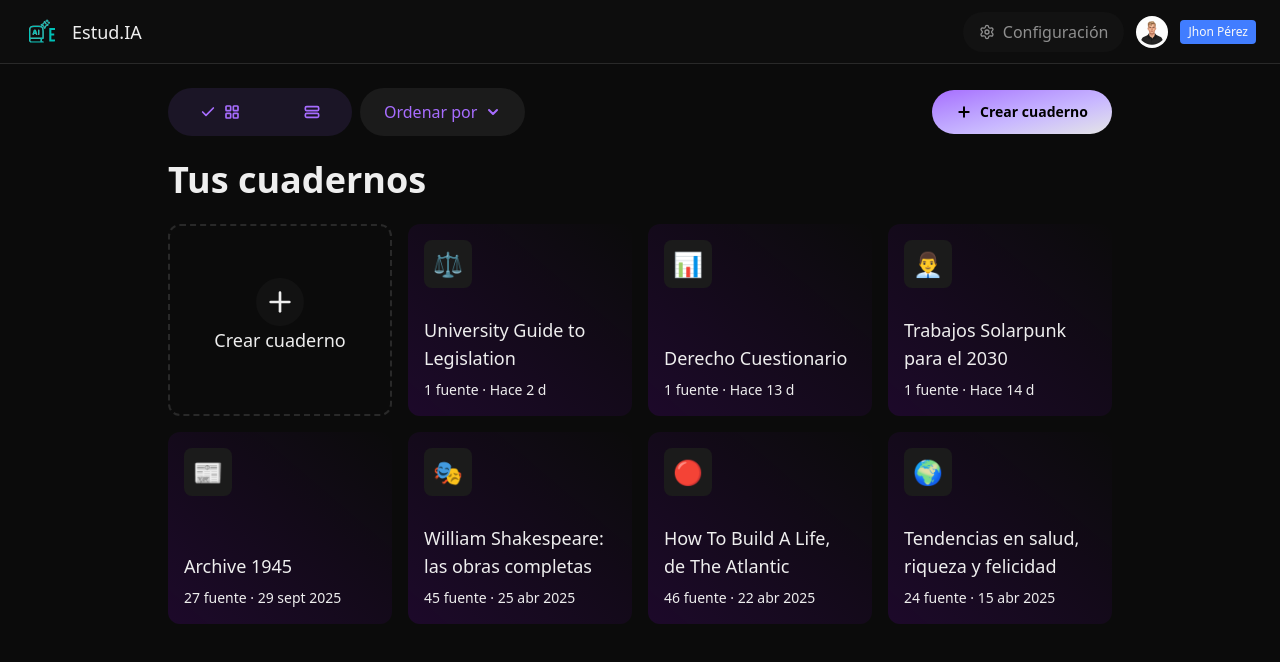
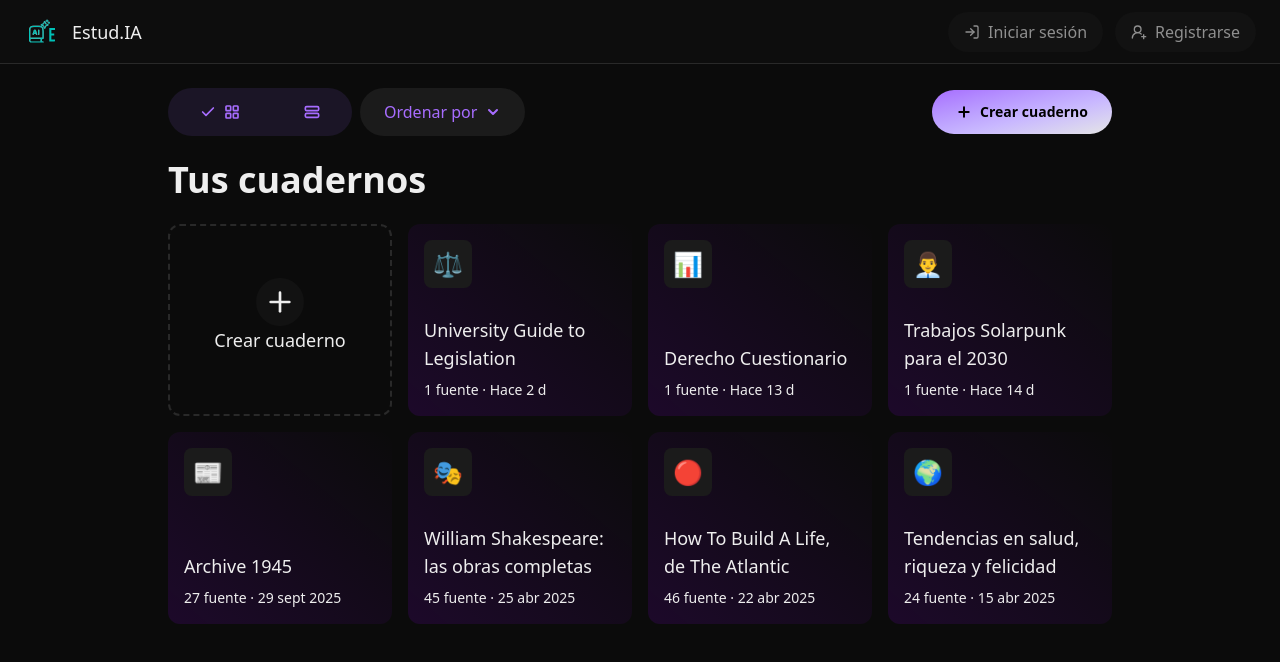
Before and after one commit to PietrantuonoFranco/Estud.ia, a Next.js app in the folder estud.ia/: page / in a window 1280 px wide. Shown: the top 662 px of the page. Built offline with nearby package versions, Linux system fonts and the light colour scheme; no server answers.

Commit message:
feat: implement session management form Header

```diff
--- a/estud.ia/app/components/Header.tsx
+++ b/estud.ia/app/components/Header.tsx
@@ -1,10 +1,13 @@
 "use client"
 
-import { Settings } from "lucide-react"
+import { Settings, LogOut, LogIn, UserRoundPlus } from "lucide-react"
 import Image from "next/image"
 import Link from "next/link"
 
+import { useAuth } from "../contexts/AuthContext"
+
 export default function Header() {
+  const { user, logout } = useAuth()
 
   const handleSettings = async () => {
     try {
@@ -23,6 +26,8 @@ export default function Header() {
         <h1 className="text-lg font-medium text-foreground">Estud.IA</h1>
       </Link>
 
+
+      {user && (
         <div className="flex items-center gap-3">
           <button
             type="button"
@@ -36,8 +41,37 @@ export default function Header() {
           <div className="h-8 w-8">
             <Image src="/user-avatar.png" alt="User Avatar" width={32} height={32} className="rounded-full" />
           </div>
-        <div className="rounded bg-primary px-2 py-1 text-xs font-medium text-primary-foreground">Jhon Pérez</div>
+
+          <div className="rounded bg-primary px-2 py-1 text-xs font-medium text-primary-foreground">{user.name} {user.lastname}</div>
+
+          <button
+            type="button"
+            onClick={logout}
+            className="cursor-pointer text-muted-foreground hover:text-foreground"
+          >
+            <LogOut className="h-4 w-4" strokeWidth={2.5}/>
+          </button>
         </div>
+        )}
+
+      {!user && (
+        <div className="flex items-center gap-3">
+          <Link
+            href="/login"
+            className="cursor-pointer flex items-center gap-2 text-muted-foreground rounded-full py-2 px-4 bg-card hover:bg-[var(--hover-bg)]"
+          >
+            <LogIn  className="h-4 w-4" />
+            <span>Iniciar sesión</span>
+          </Link>
+          <Link
+            href="/register"
+            className="cursor-pointer flex items-center gap-2 text-muted-foreground rounded-full py-2 px-4 bg-card hover:bg-[var(--hover-bg)]"
+          >
+            <UserRoundPlus className="h-4 w-4" />
+            <span>Registrarse</span>
+          </Link>
+        </div>
+        )}
     </header>
   )
 }
```
Lines whose indentation alone changed are shown as unchanged.
